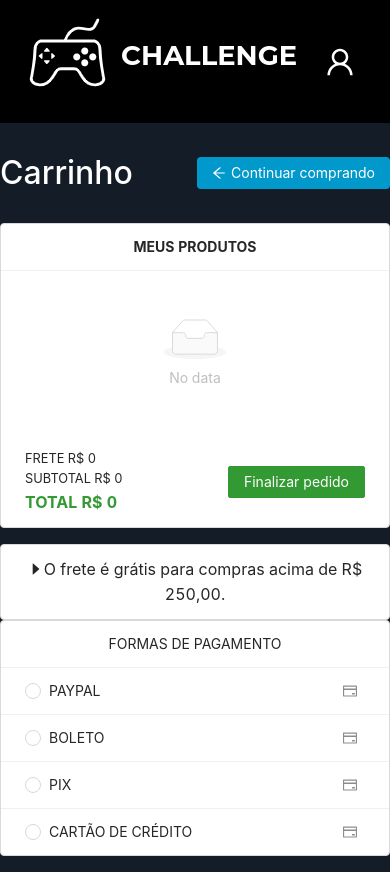
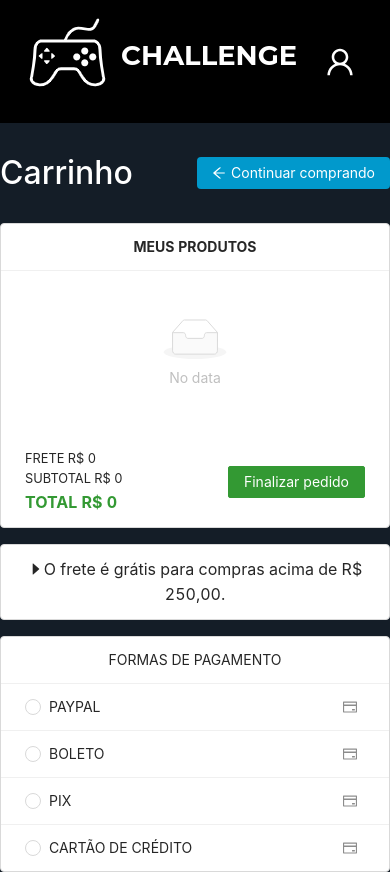
Before and after one commit to alexmiguel95/ecommerce-games, a React (Create React App) app: page /checkout in a window 390 px wide. Built offline with nearby package versions, Linux system fonts and the light colour scheme.

Commit message:
Fixed responsive grid page checkout

```diff
--- a/src/components/banner-info-important/index.jsx
+++ b/src/components/banner-info-important/index.jsx
@@ -24,6 +24,7 @@ export default BannerInfoImportant;
 
 const StyledList = styled(List)`
     margin-top: 1rem;
+    margin-bottom: 1rem;
     background-color: white;
     border-radius: 4px;
     font-size: 1rem;
--- a/src/pages/checkout/index.jsx
+++ b/src/pages/checkout/index.jsx
@@ -17,12 +17,12 @@ const Checkout = () => {
                     <h1>Carrinho</h1>
                     <Link className="home" to="/"><ArrowLeftOutlined style={{paddingRight: "5px"}}/>Continuar comprando</Link>
                 </StyledDiv>
-                <Row gutter={30}>
-                    <Col xs={24} sm={16} md={16} lg={16} xl={16} span={30}>
+                <Row gutter={20}>
+                    <Col xs={24} sm={16} md={16} lg={16} xl={16} >
                         <CheckoutShoppingCart />
                         <BannerInfoImportant />
                     </Col>
-                    <Col xs={24} sm={8} md={8} lg={8} xl={8}>
+                    <Col xs={24} sm={8} md={8} lg={8} xl={8} >
                         <MethodsPaymentContainer />
                     </Col>
                 </Row>
```
